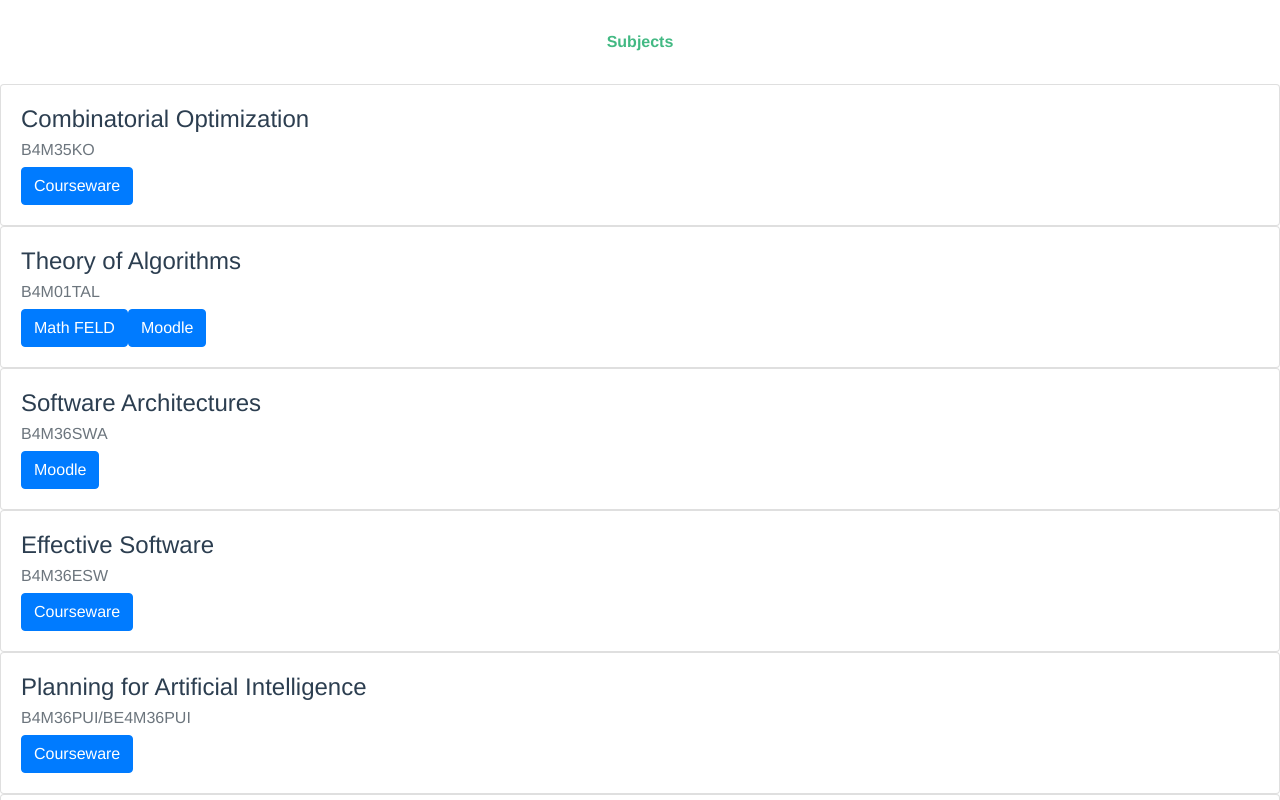
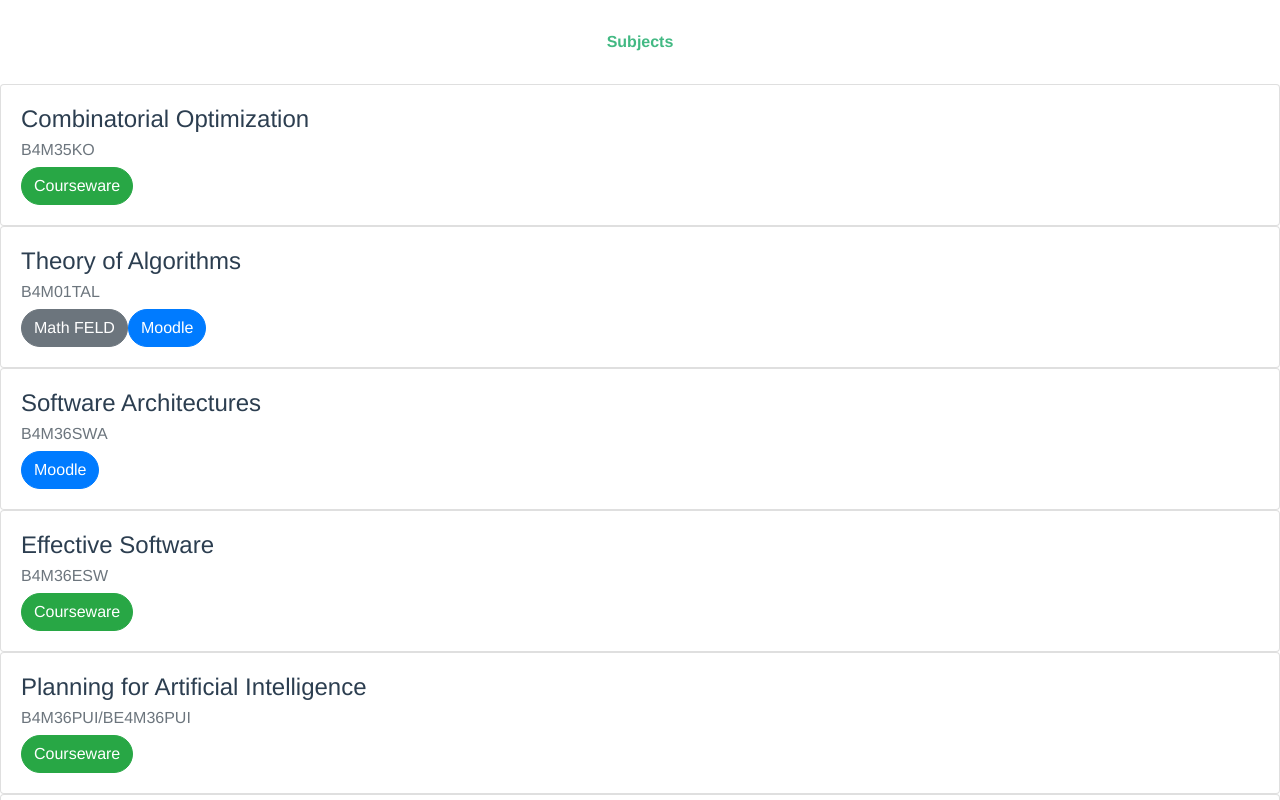
Before and after one commit to skalahonza/linkoi, a Vue app: page /#/ in a window 1280 px wide. Shown: the top 800 px of the page. Built offline with nearby package versions, Linux system fonts and the light colour scheme.

Commit message:
Add button styles.

```diff
--- a/src/views/Home.vue
+++ b/src/views/Home.vue
@@ -7,11 +7,12 @@
         :sub-title="subject.code"
       >
         <b-button
+          pill
           v-for="link in subject.links"
-          :key="link"
+          :key="link.address"
           target="_blank"
           :href="link.address"
-          variant="primary"
+          v-bind:variant="linkType(link.name)"
         >{{link.name}}</b-button>
       </b-card>
   </div>
@@ -20,6 +21,15 @@
 <script lang="ts">
 import Vue from "vue";
 export default Vue.extend({
+  methods:{
+    linkType: function (name: string): string{
+      switch(name){
+        case "Moodle": return "primary";
+        case "Courseware": return "success";
+        default: return "secondary";
+      }
+    }
+  },
   data() {
     return {
       subjects: [
@@ -39,8 +49,7 @@ export default Vue.extend({
           links: [
             {
               name: "Math FELD",
-              address:
-                "http://math.feld.cvut.cz/demlova/teaching/tal_vyuka.html"
+              address: "http://math.feld.cvut.cz/demlova/teaching/tal_vyuka.html"
             },
             {
               name: "Moodle",
```
Also changed, not shown: 5 other files (tests, documents, lock files or other folders).
